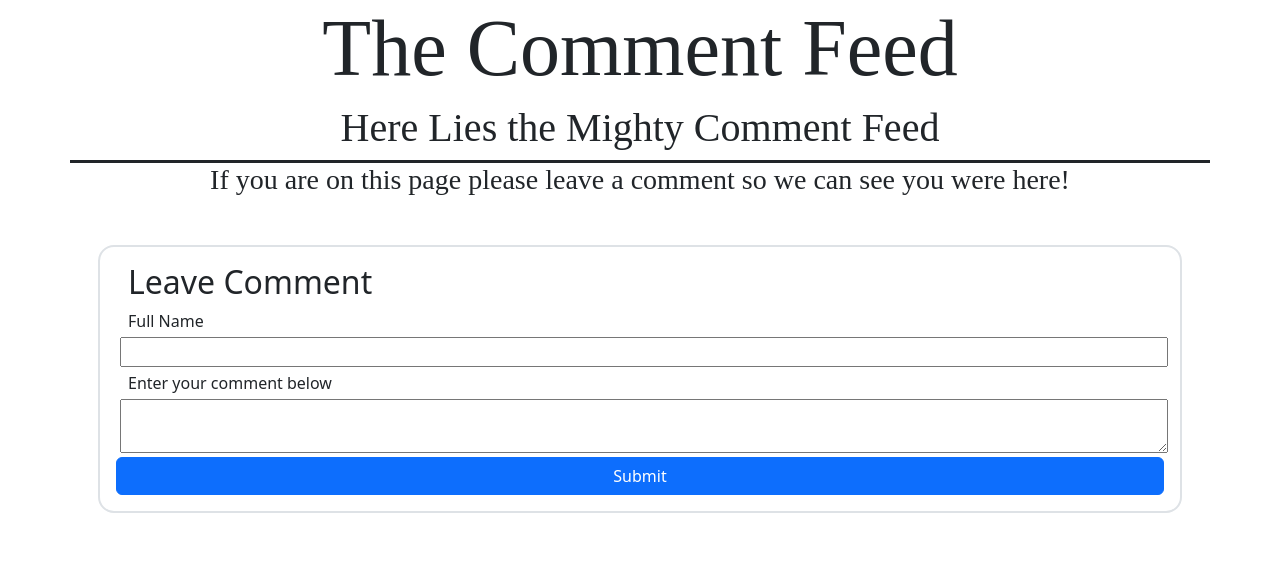
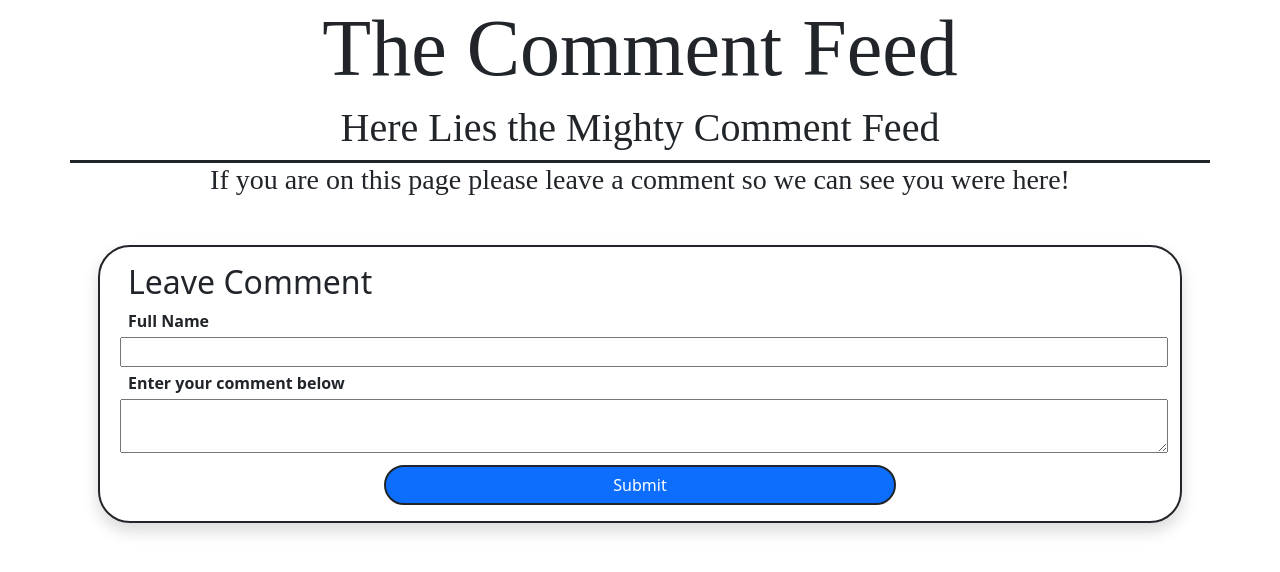
Before and after one commit to movarnell/CRUD-Comment-Feed, a website: page index.html in a window 1280 px wide. Drawn offline with nearby package versions, Linux system fonts and the light colour scheme; no server answers.

Commit message:
updated with documentation for final submission

```diff
--- a/index.html
+++ b/index.html
@@ -8,10 +8,10 @@
   <link rel="stylesheet" href="node_modules/bootstrap/dist/css/bootstrap.css">
   <link rel="stylesheet" href="styles.css">
 </head>
-<body class="containerfluid">
-
-
-    <!-- BELOW THE SCRIPTS START NAV IF USED -->
+<!-- THIS PROJECT DOES NOT LINK BY CDN TO BOOTSTRAP OR JQUERY
+THEY MUST BE INSTALLED FOR IT TO BE FORMATTED CORRECTLY
+THERE IS A LIVE VERSION OF THIS AT http://crud.michaelvarnell.com -->
+<body class="container-fluid">
 <div class="container">
     <div class="row border-bottom border-3 border-dark">
     <h1 class="display-1 text-center newspaper">The Comment Feed</h1>
@@ -19,19 +19,20 @@
     </div>
     <h3 class="newspaper text-center">If you are on this page please leave a comment so we can see you were here!</h3>
 
-    <div class="row align-items-start mt-5 border rounded-4 border-2 m-3 p-3 " id="new-comment">
-
+    <!-- OPENING COMMENT FORM -->
+    <div class="row align-items-start mt-5 border rounded-5 border-2 border-dark m-3 p-3 shadow" id="new-comment">
             <h2>Leave Comment</h2>
-            <label for="Full Name">Full Name</label><br>
+            <label for="Full Name" class="fw-bold" >Full Name</label><br>
             <input type="text"  id="fullName" class="m-1"><br>
-            <label for="commentBox">Enter your comment below</label><br>
+            <label for="commentBox" class="fw-bold">Enter your comment below</label><br>
             <textarea type="text" id="commentBox" class="editBoxEntry m-1"></textarea><br>
-            <button class="btn btn-primary" id="submitBtn">Submit</button>
-
+            <div class="text-center">
+            <button class="btn btn-primary rounded-5 w-50 border border-2 border-dark mt-2" id="submitBtn">Submit</button>
+          </div>
 
 </div>
 
-<!-- BELOW IS THE API RETURN CONTENT -->
+<!-- BELOW IS THE API RETURN CONTENT FOR THE WHOLE FEED -->
 <div id="app" class="mt-3">
 
 
--- a/script.js
+++ b/script.js
@@ -1,38 +1,39 @@
+// Welcome to week 12 final project CRUD app - by: Michael Varnell
+// The api for this is also tied to a live version at http://crud.michaelvarnell.com so there may be
+// comments from users who have visited the site.
+
 document.getElementById('submitBtn').addEventListener('click', () => { submitClick() });
 
-
-
+// CLASS/CONSTRUCTOR FOR COMMENT
 class Comment {
     constructor(name, comment) {
         this.name = name;
         this.comment = comment;
     }
 }
-
-
-
-
+// CLASS FOR SERVICES TO BE RUN
 class CommentService {
+    //STATIC URL FOR MY MOCK-API
     static url = 'https://6404d2b5eed195a99f76c0b3.mockapi.io/comments';
 
+    // FUNCTION TO GET ALL COMMENTS FROM API
     static getAllComments() {
         return $.get(this.url);
     }
-
+    // FUNCTION TO GET COMMENT BY ID
     static getComment(id) {
         return $.get((this.url) + `/${id}`);
     }
-
+    // FUNCTION TO CREATE A COMMENT
     static createComment(name, comment) {
         return $.post(this.url, name, comment);
     }
-
+    // FUNCTION TO UPDATE A COMMENT USING THE EDIT BUTTON
     static updateComment(id, comment) {
         console.log(id);
         $(`#editComment_${id}`).show();
         $(`#${id} p`).hide();
 
-        console.log(name);
         console.log(comment);
 
         return $.ajax({
@@ -49,23 +50,23 @@ class CommentService {
             });
     }
 
-
+// FUNCTION TO SEND DELETE A COMMENT BY ITS ID TO API
     static deleteComment(id) {
         return $.ajax({
             url: this.url + `/${id}`,
             type: 'DELETE'
         });
     }
-
 }
 
+// CREATES THE DOM EACH TIME
 class DOMManager {
 
     static getAllComments() {
         CommentService.getAllComments().then(comments => this.render(comments));
     }
 
-
+// FUNCTION THAT GETS CALLED TO DELETE THE COMMENT
     static deleteComment(id) {
         CommentService.deleteComment(id)
             .then(() => {
@@ -73,7 +74,7 @@ class DOMManager {
             })
             .then((comments) => this.render(comments));
     }
-
+// FUNCTION THAT IS CALLED TO CREATE A NEW COMMENT USING COMMENT CLASS AND COMMENTSERVICE
     static createComment(name, comment) {
         CommentService.createComment(new Comment(name, comment))
             .then(() => {
@@ -84,13 +85,13 @@ class DOMManager {
 
 
 
-
+// THIS RENDERS EACH COMMENT ITERATING THROUGH EACH RECORD IN A FOR LOOP.
     static render(comments) {
         this.comments = comments;
         $('#app').empty();
         for (let comment of comments) {
             $('#app').prepend(
-                `<div id="${comment.id}" class="card bg-light border border-dark border-1 m-3 p-2 shadow">
+                `<div id="${comment.id}" class="card bg-light border border-dark border-2 rounded-4 m-3 p-2 shadow">
                 <div >
                     <h5>${comment.name} says,</h5>
                     <p>${comment.comment}</p>
@@ -124,10 +125,9 @@ class DOMManager {
             })
             .then((comments) => this.render(comments));
     }
+}
 
-
-
-}
+// THIS IS THE FUNCTION TO SUBMIT ENTERED TEXT IT ALSO RESETS THE TEXBOX VALUES
 function submitClick() {
     let name = document.getElementById('fullName').value;
     let comment = document.getElementById('commentBox').value;
@@ -135,4 +135,5 @@ function submitClick() {
     document.getElementById('fullName').value = "";
     document.getElementById('commentBox').value = "";
 };
+// CALLING THIS POPULATES THE COMMENTS LISTED ON THE API WHEN THE PAGE LOADS.
 DOMManager.getAllComments();
```
Also changed, not shown: 2 other files.
